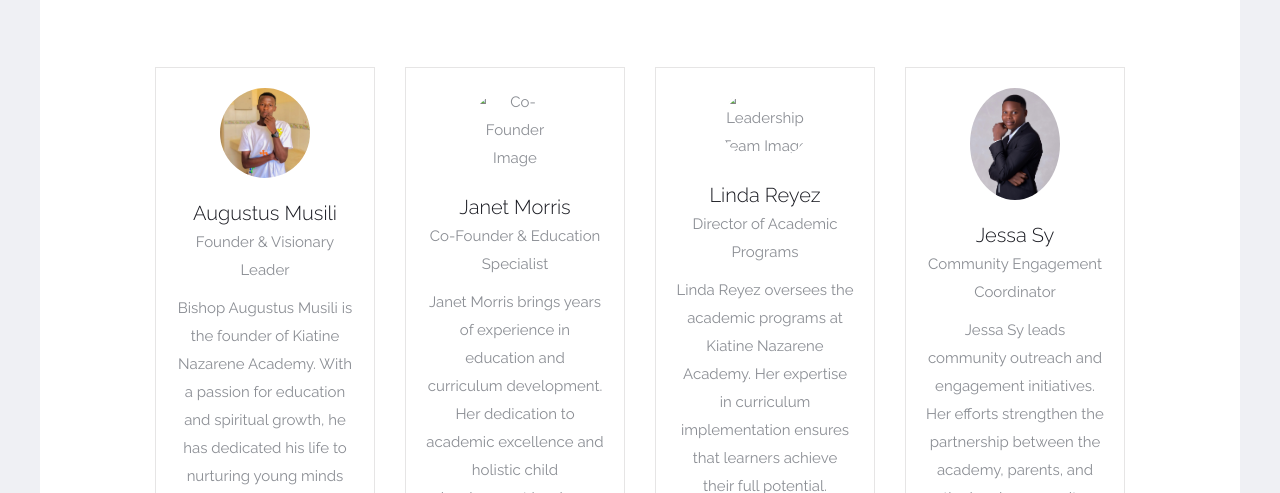
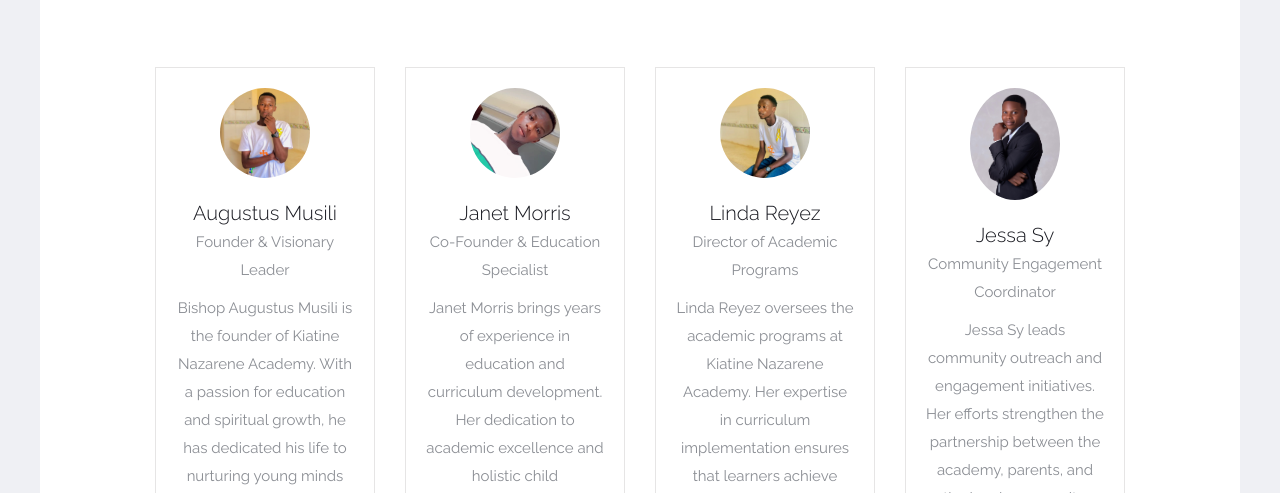
Before and after one commit to daniel-ndeto/Nazarene-Academy-Kiatine, a website: page index.html in a window 1280 px wide. Shown: the part 4747-5240 px from the top of the page. Drawn offline with nearby package versions, Linux system fonts and the light colour scheme; files whose address does not match are found by name.

Commit message:
updates still

```diff
--- a/css/style.css
+++ b/css/style.css
@@ -514,7 +514,7 @@ a:active {
   padding-bottom: 0 !important;
   font-size: 30px;
   text-transform: uppercase;
-  background: url(../img/logo1.png) no-repeat left 100%;
+  background: url(../img/logo.png) no-repeat left 100%;
   background-size: contain;
   top: 24px;
   position: relative;
--- a/index.html
+++ b/index.html
@@ -835,7 +835,7 @@
               >
                 <figure class="media">
                   <img
-                    src="img/founder_2.jpg"
+                    src="img/alumi2.jpg"
                     alt="Co-Founder Image"
                     class="img-responsive"
                   />
@@ -873,7 +873,7 @@
               >
                 <figure class="media">
                   <img
-                    src="img/person_6.jpg"
+                    src="img/alumi1.jpg"
                     alt="Leadership Team Image"
                     class="img-responsive"
                   />
```
